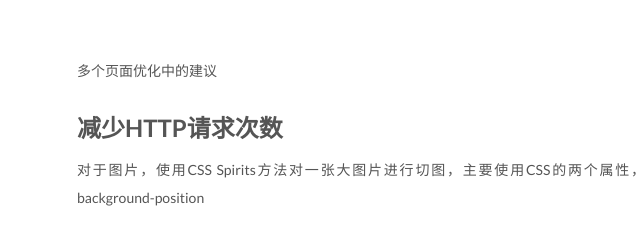
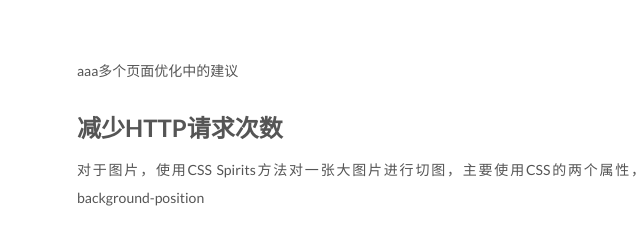
Before and after one commit to Angela-lltt/lltt-always.github.io, a plain HTML site: page 2016/10/12/页面优化——WebPage Optimization/index.html in a window 1280 px wide. Shown: the part 282-514 px from the top of the page, 53-693 px from the left. Drawn offline with Linux system fonts and the light colour scheme.

Commit message:
“update”

```diff
--- a/2016/10/12/页面优化——WebPage Optimization/index.html
+++ b/2016/10/12/页面优化——WebPage Optimization/index.html
@@ -84,16 +84,16 @@
 
 
 
-<meta name="description" content="多个页面优化中的建议">
+<meta name="description" content="aaa多个页面优化中的建议">
 <meta property="og:type" content="article">
 <meta property="og:title" content="页面优化——WebPage Optimization">
 <meta property="og:url" content="http://yoursite.com/2016/10/12/页面优化——WebPage Optimization/index.html">
 <meta property="og:site_name" content="Dora's Home">
-<meta property="og:description" content="多个页面优化中的建议">
-<meta property="og:updated_time" content="2016-09-30T10:03:02.000Z">
+<meta property="og:description" content="aaa多个页面优化中的建议">
+<meta property="og:updated_time" content="2016-10-12T06:00:12.000Z">
 <meta name="twitter:card" content="summary">
 <meta name="twitter:title" content="页面优化——WebPage Optimization">
-<meta name="twitter:description" content="多个页面优化中的建议">
+<meta name="twitter:description" content="aaa多个页面优化中的建议">
 
 
 
@@ -326,7 +326,7 @@
 
 
 
-        <p>多个页面优化中的建议</p>
+        <p>aaa多个页面优化中的建议</p>
 <a id="more"></a>
 <h1 id="减少HTTP请求次数"><a href="#减少HTTP请求次数" class="headerlink" title="减少HTTP请求次数"></a>减少HTTP请求次数</h1><p>  对于图片，使用CSS Spirits方法对一张大图片进行切图，主要使用CSS的两个属性，background-image和background-position</p>
 <p>  对于脚本和样式，合并脚本和样式文件（combo），对于不同的网页类型，有不同的加载策略</p>
```
Also changed, not shown: index.html (+1 -1 lines), 2 other files.
